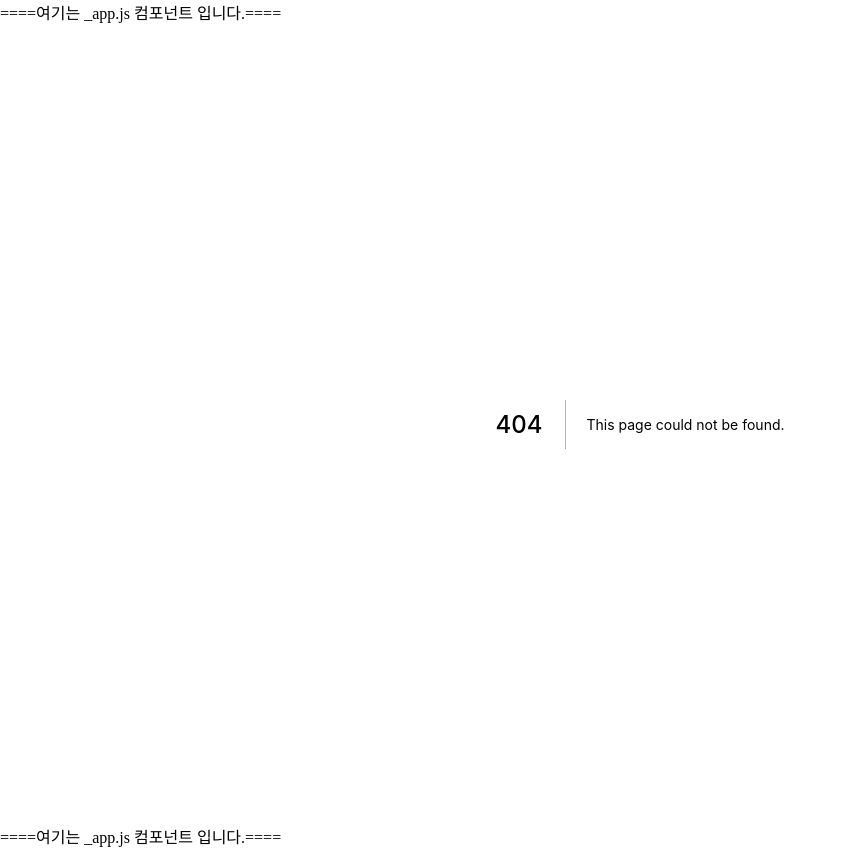
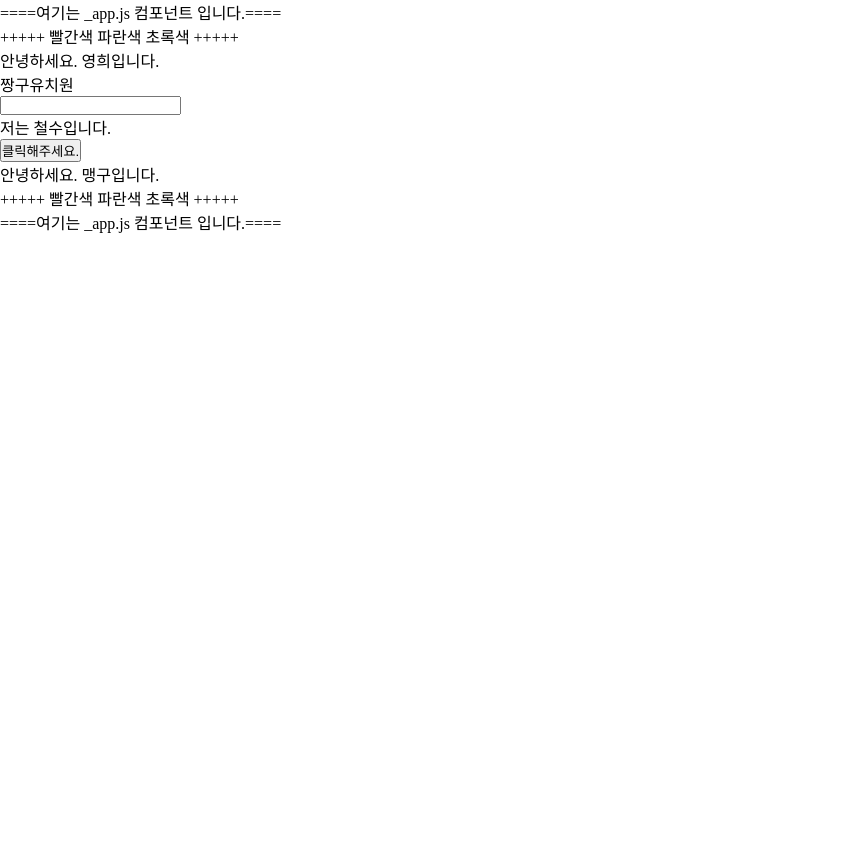
Before and after one commit to Jung-Hwi-Hak/InflearnReact, a Next.js app: page /section14/14-01-props-children in a window 1280 px wide. Before the commit this address had no page. Shown: the whole page, without its empty margins (0-847 px from the left). After the commit the page ends 800 px from the top, so only its background shows below. Built offline with nearby package versions, Linux system fonts and the light colour scheme.

Commit message:
section14 - props children 예제

```diff
--- /dev/null
+++ b/pages/section14/14-01-props-children/index.tsx
@@ -0,0 +1,17 @@
+import Example from "../../../src/components-example/units/14-props-children-example";
+
+export default function PropsChildrenPage(): JSX.Element {
+  return (
+    <div>
+      <div>+++++ 빨간색 파란색 초록색 +++++</div>
+      <Example school="짱구유치원">
+        <div>
+          <input type="text" />
+          <div>저는 철수입니다.</div>
+          <button>클릭해주세요.</button>
+        </div>
+      </Example>
+      <div>+++++ 빨간색 파란색 초록색 +++++</div>
+    </div>
+  );
+}
--- /dev/null
+++ b/src/components-example/units/14-props-children-example/index.tsx
@@ -0,0 +1,15 @@
+interface IExampleProps {
+  school: string;
+  children: JSX.Element;
+}
+
+export default function Example(props: IExampleProps): JSX.Element {
+  return (
+    <div>
+      <div>안녕하세요. 영희입니다.</div>
+      <div>{props.school}</div>
+      <div>{props.children}</div>
+      <div>안녕하세요. 맹구입니다.</div>
+    </div>
+  );
+}
```
